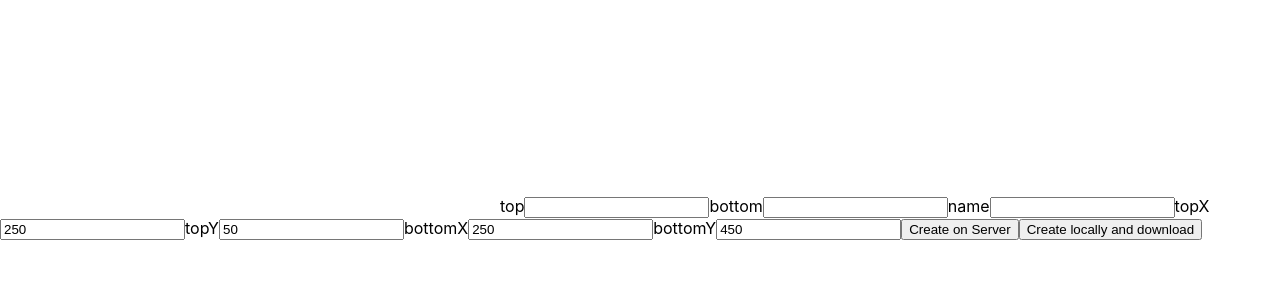
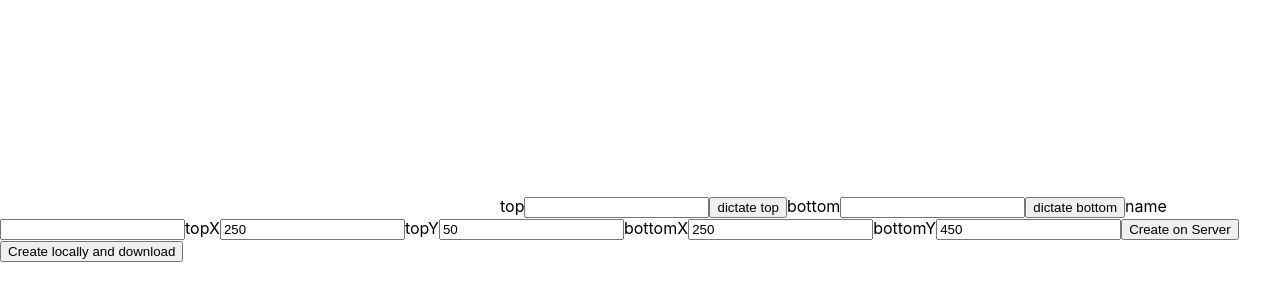
Before and after one commit to fkropfhamer/omm-client, a React (Create React App) app: page /edit-meme/1 in a window 1280 px wide. Shown: the part 288-588 px from the top of the page. Built offline with nearby package versions, Linux system fonts and the light colour scheme; no server answers.

Commit message:
started implementing speech to text

```diff
--- a/src/components/EditMeme.tsx
+++ b/src/components/EditMeme.tsx
@@ -18,6 +18,7 @@ export default class EditMeme extends React.Component<RouteComponentProps<RouteP
     private canvas: React.RefObject<any>;
     private img?: HTMLImageElement;
     private imgUrl = "";
+
 
     constructor(props: RouteComponentProps<RouteParams>) {
         super(props);
@@ -44,6 +45,7 @@ export default class EditMeme extends React.Component<RouteComponentProps<RouteP
         this.onBottomXChange = this.onBottomXChange.bind(this);
         this.downloadPNG = this.downloadPNG.bind(this);
         this.onCreateLocally = this.onCreateLocally.bind(this);
+        this.dictate = this.dictate.bind(this);
     }
 
     async componentDidMount() {
@@ -164,14 +166,38 @@ export default class EditMeme extends React.Component<RouteComponentProps<RouteP
         this.downloadPNG();
     }
 
+    private dictate() {
+        window.SpeechRecognition = window.SpeechRecognition || (window as any).webkitSpeechRecognition;
+        const recognition = new SpeechRecognition();
+        recognition.interimResults = true;
+        recognition.lang = 'en-US';
+
+        recognition.addEventListener('result', event => {
+            const transcript = event.results[0][0].transcript;
+
+            // check if the voice input has ended
+            if(event.results[0].isFinal) {
+              console.log(transcript);
+
+              // check if the input starts with 'hello'
+              if(transcript.indexOf('hello') === 0) {
+                console.log('You said hello to somebody.');
+              }
+            }
+          });
+        recognition.start();
+    }
+
     render() {
         return (
             <div>
                 <canvas width={500} height={500} ref={this.canvas}></canvas>
                 top
                 <input type="text" onChange={this.onTopTextChange}></input>
+                <button onClick={this.dictate}>dictate top</button>
                 bottom
                 <input type="text" onChange={this.onBottomTextChange}></input>
+                <button>dictate bottom</button>
                 name
                 <input type="text" onChange={(event: React.ChangeEvent<HTMLInputElement>) => this.setState({name: event.target.value})}></input>
                 topX
```
